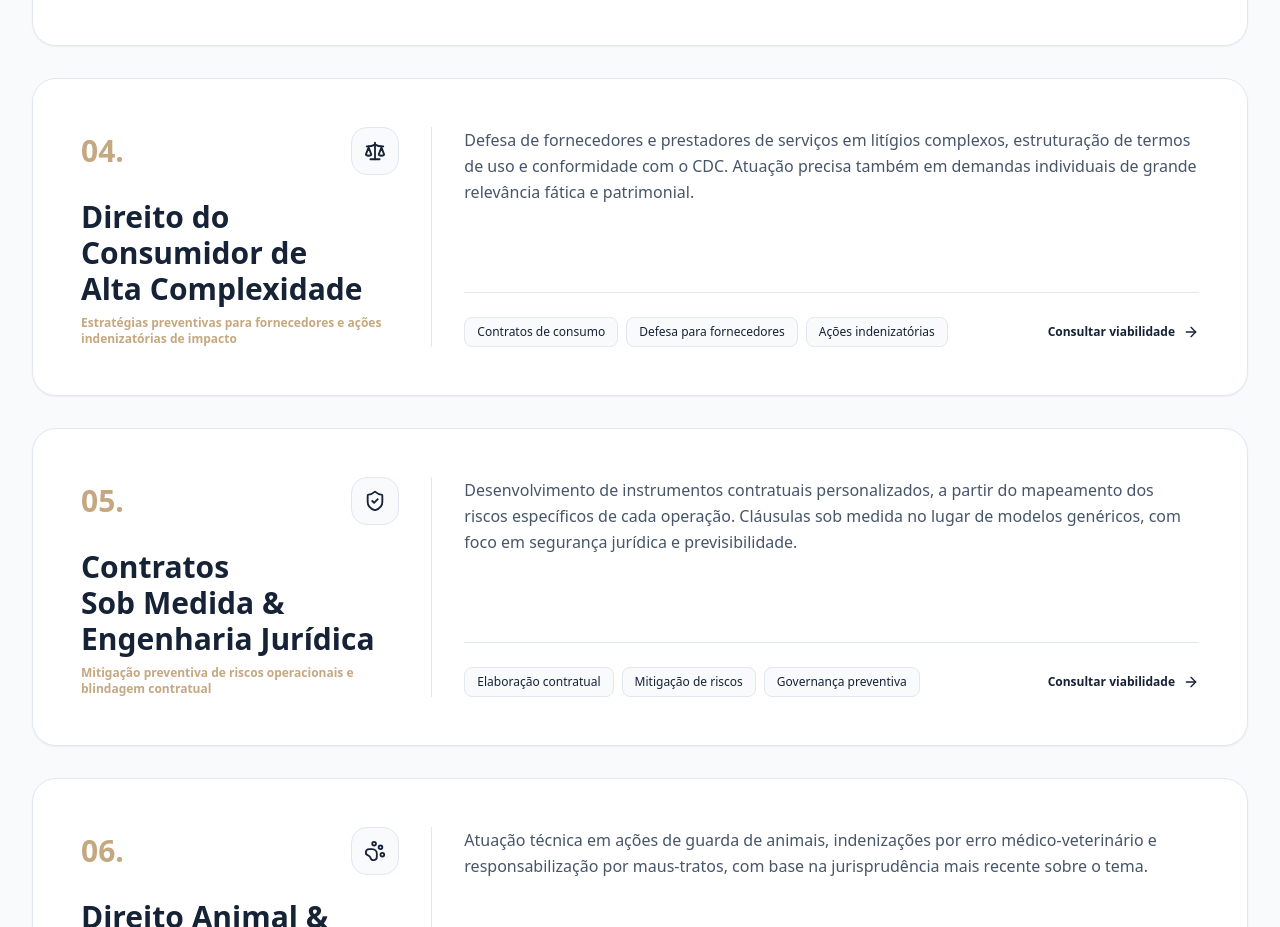
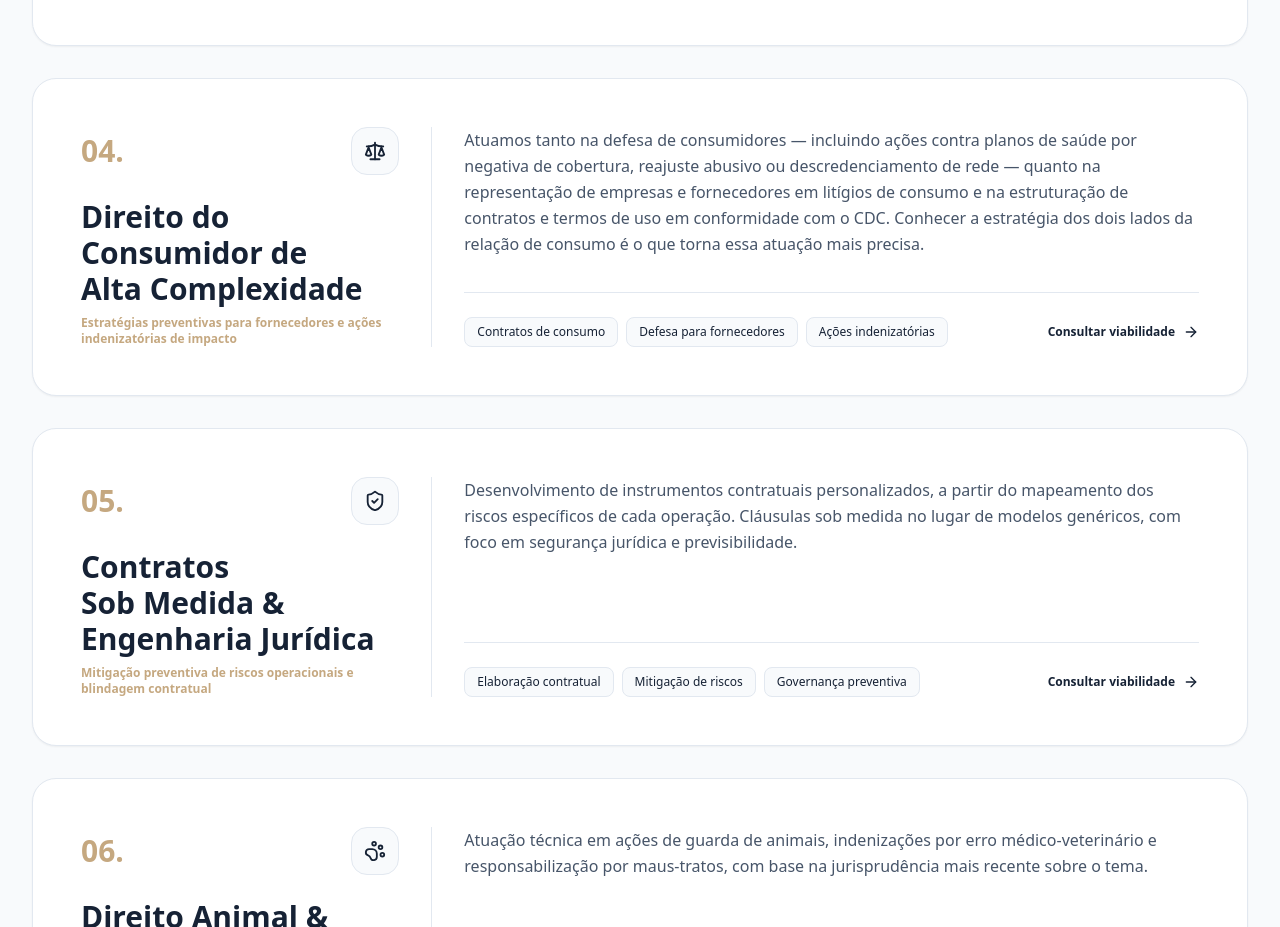
Before and after one commit to sobeitnow0/barreto-moreira-site, a React (Vite) app: page /#/atuacao in a window 1280 px wide. Shown: the part 1500-2427 px from the top of the page. Built offline with nearby package versions, Linux system fonts and the light colour scheme; a web font is replaced by a local one.

Commit message:
Revise meta description and consumer rights details
Updated the description meta tag and enhanced the consumer rights section to include actions against health plans and detailed defense strategies.

```diff
--- a/src/pages/Atuacao.jsx
+++ b/src/pages/Atuacao.jsx
@@ -10,7 +10,7 @@ export default function Atuacao() {
     if (meta) {
       meta.setAttribute(
         'content',
-        'Direito Digital, Propriedade Intelectual, Direito Autoral, Direito do Consumidor, Contratos Estratégicos e Direito Animal. Conheça as áreas de atuação do Barreto Moreira. OAB/SP 349457.'
+        'Direito Digital, Propriedade Intelectual, Direito Autoral, Direito do Consumidor e ações contra planos de saúde, Contratos Estratégicos e Direito Animal. Conheça as áreas de atuação do Barreto Moreira. OAB/SP 349457.'
       );
     }
   }, []);
@@ -45,7 +45,7 @@ export default function Atuacao() {
       icon: Scale,
       title: "Direito do Consumidor de Alta Complexidade",
       subtitle: "Estratégias preventivas para fornecedores e ações indenizatórias de impacto",
-      desc: "Defesa de fornecedores e prestadores de serviços em litígios complexos, estruturação de termos de uso e conformidade com o CDC. Atuação precisa também em demandas individuais de grande relevância fática e patrimonial.",
+      desc: "Atuamos tanto na defesa de consumidores — incluindo ações contra planos de saúde por negativa de cobertura, reajuste abusivo ou descredenciamento de rede — quanto na representação de empresas e fornecedores em litígios de consumo e na estruturação de contratos e termos de uso em conformidade com o CDC. Conhecer a estratégia dos dois lados da relação de consumo é o que torna essa atuação mais precisa.",
       tags: ["Contratos de consumo", "Defesa para fornecedores", "Ações indenizatórias"]
     },
     {
```
